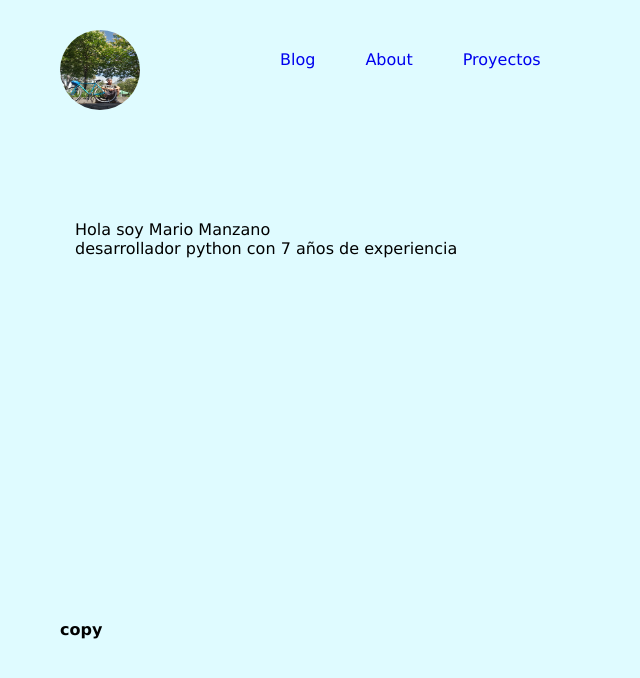
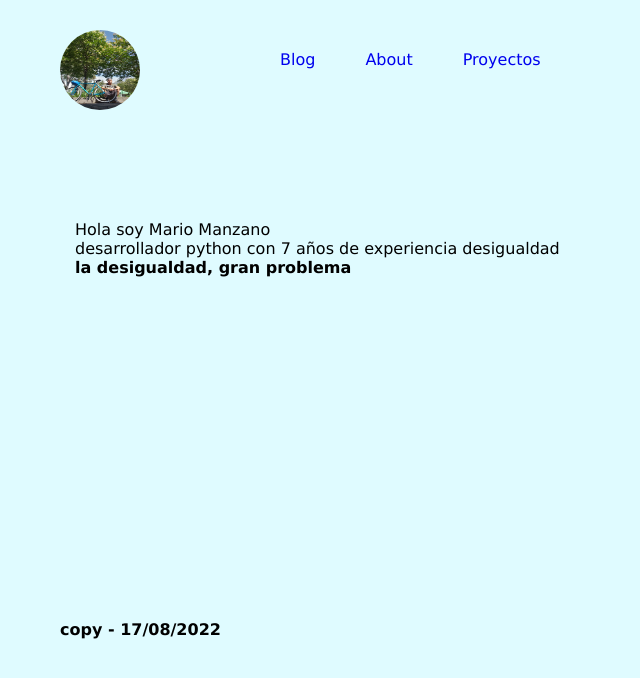
Before and after one commit to mamanzano/django, a Django app: page / in a window 1280 px wide. Shown: the top 678 px of the page, without its empty margins (0-640 px from the left). Run offline with Django 3.2, Linux system fonts and the light colour scheme.

Commit message:
plantillas

```diff
--- a/miapp/templates/about.html
+++ b/miapp/templates/about.html
@@ -9,3 +9,6 @@
         Sobre mi, nací hace 36 años en el estado de México, México lindo y querido y tambien odiado
     </p>
 {% endblock%}
+
+{% comment "" %}
+{% endcomment %}
--- a/miapp/templates/index.html
+++ b/miapp/templates/index.html
@@ -9,6 +9,10 @@
         Hola soy Mario Manzano
     </p>
     <p>
-        desarrollador python con 7 años  de experiencia
+        desarrollador python con 7 años  de experiencia {{problema_latam}}
     </p>
+
+    {% if problema_latam  %}
+        <strong> la {{problema_latam}}, gran problema </strong>
+    {% endif %}
 {% endblock %}
--- a/miapp/templates/layout.html
+++ b/miapp/templates/layout.html
@@ -21,9 +21,9 @@
         <section class="seccionMain">
             <section class="seccion">
                 <ul>
-                    <li><a href="/blog">Blog</a></li>
-                    <li><a href="/about">About</a></li>
-                    <li><a href="/projects">Proyectos</a></li>
+                    <li><a href=" {% url 'blog' %}  ">Blog</a></li>
+                    <li><a href=" {% url 'about' %} ">About</a></li>
+                    <li><a href=" {% url 'projects' %} ">Proyectos</a></li>
                 </ul>
             </section>
         </section>
@@ -37,7 +37,7 @@
 
     </main>
     <footer>
-        <strong>copy</strong>
+        <strong>copy  -  {% now "d/m/Y" %} </strong>
     </footer>
 </body>
 
--- a/miapp/views.py
+++ b/miapp/views.py
@@ -15,7 +15,7 @@ layout = """
 """
 
 def index(request):
-    return render(request, 'index.html')
+    return render(request, 'index.html',{'problema_latam': 'desigualdad'})
 
 def blog(request):
     return render(request,'blog.html')
```
